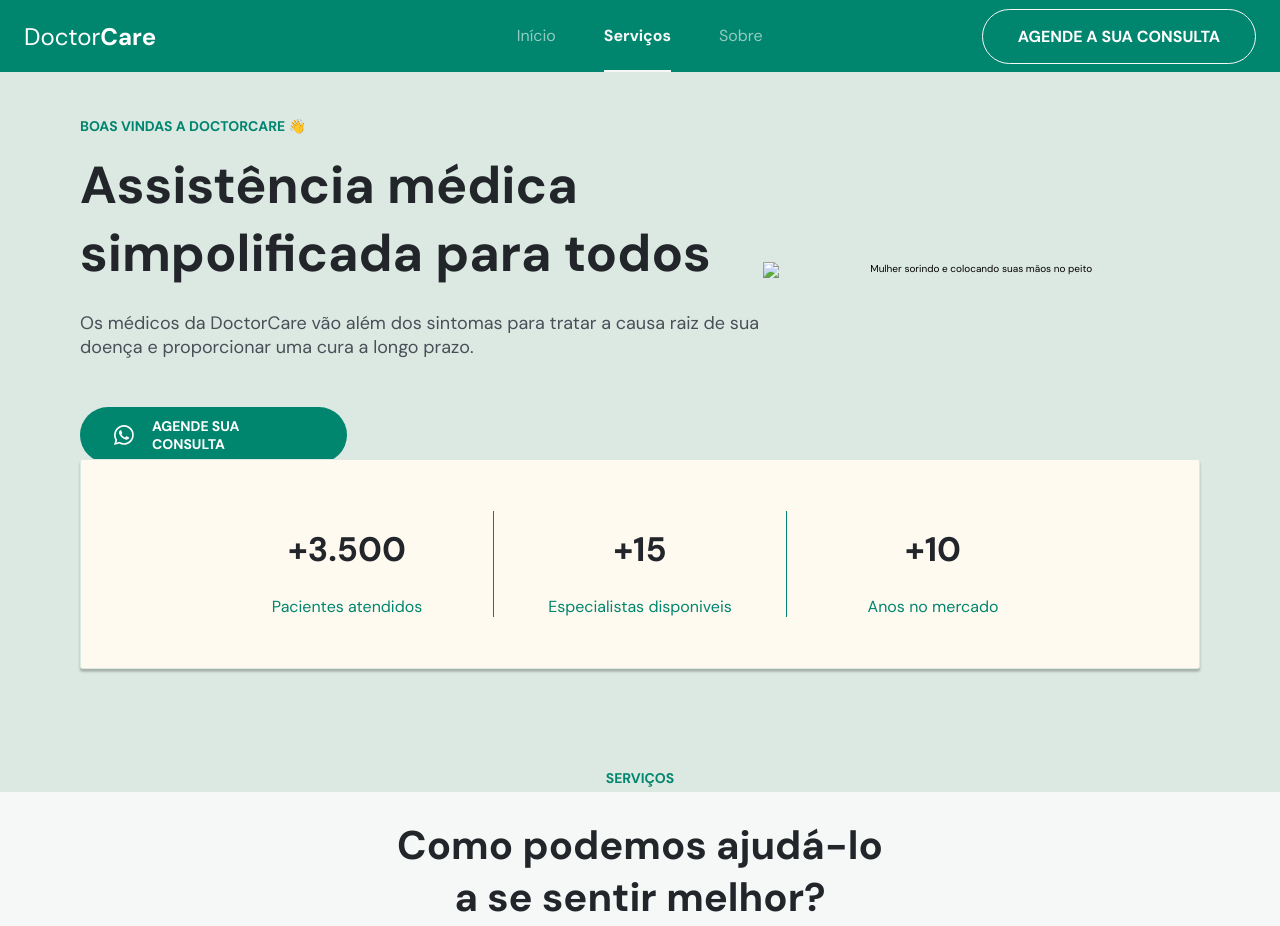
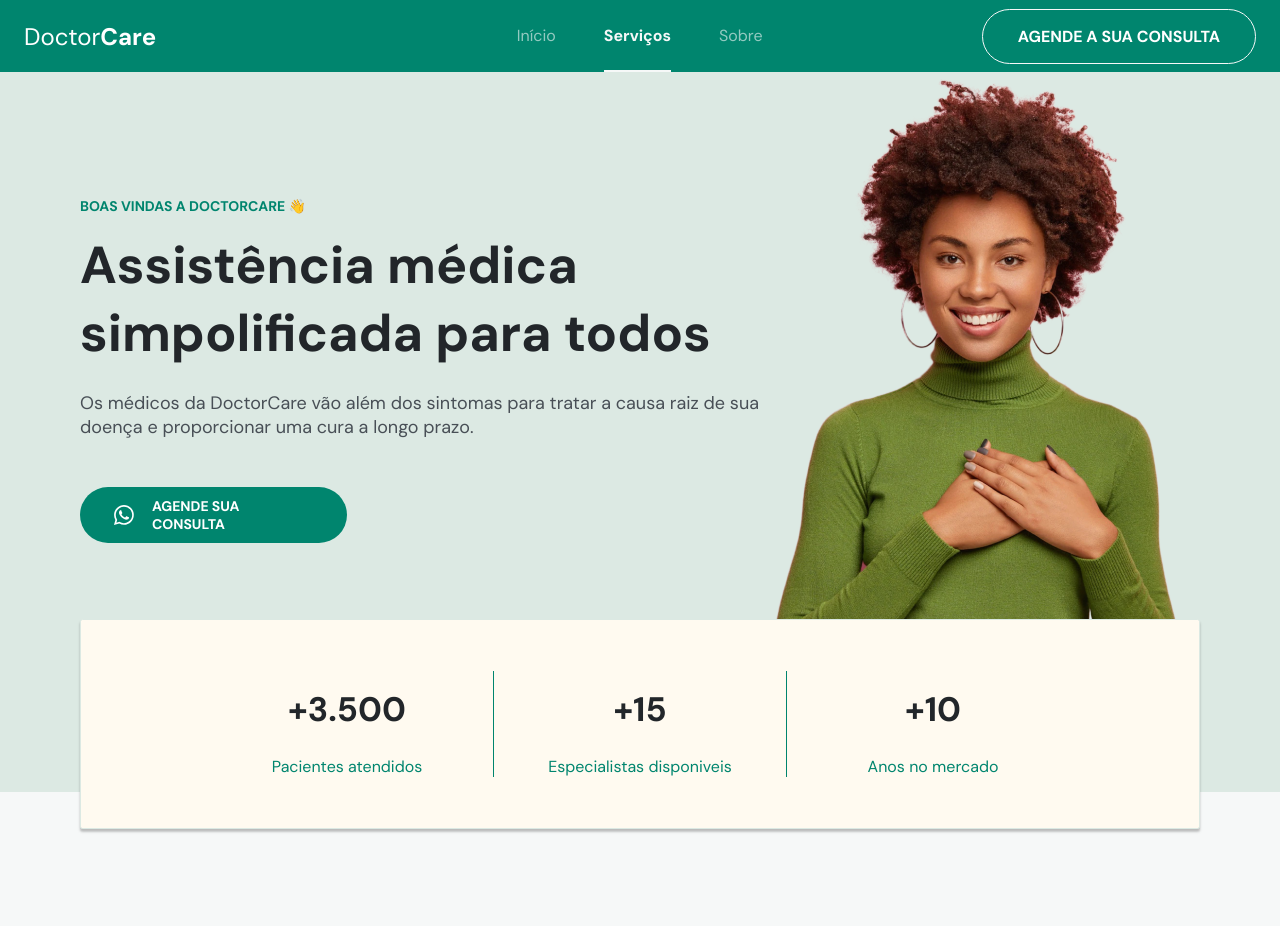
Before and after one commit to shadowpuppetbr/NLW-RETURN-ORIGIN, a plain HTML site: page index.html in a window 1280 px wide. Shown: the top 926 px of the page. Drawn offline with nearby package versions, Linux system fonts and the light colour scheme; the site is published under a folder, as on GitHub Pages, so addresses that start at the root find nothing.

Commit message:
nova tentativa

```diff
--- a/index.html
+++ b/index.html
@@ -192,7 +192,7 @@
         >
       </div>
       <img
-        src="/assets/Foto.png"
+        src="./assets/Foto.png"
         alt="Mulher sorindo e colocando suas mãos no peito"
       />
       <div class="box-big">
--- a/index.js
+++ b/index.js
@@ -36,7 +36,7 @@ function closeMenu() {
 }
 function activateMenuAtCurrentSection (section){
   const targetLine = scrollY + innerHeight / 2
-console.log(targetLine)
+
   const sectionTop = section.offsetTop
   const sectionHeight = section.offsetHeight
   const sectionTopReachOrPassedTargetLine = targetLine >= sectionTop
```
